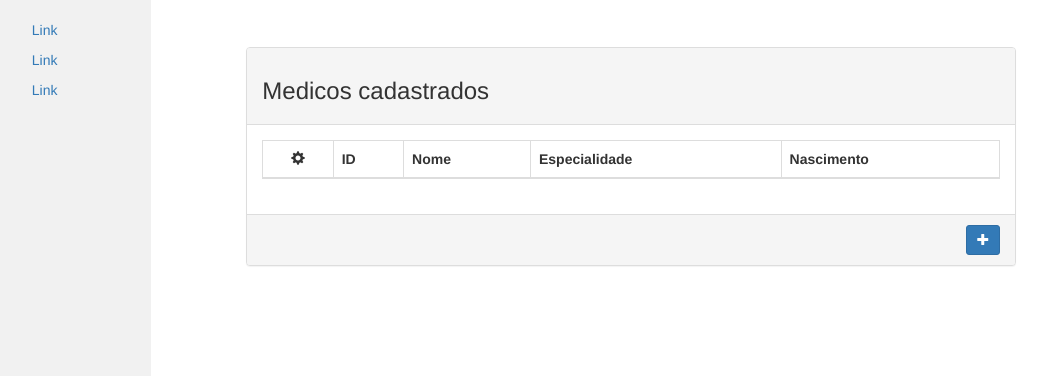
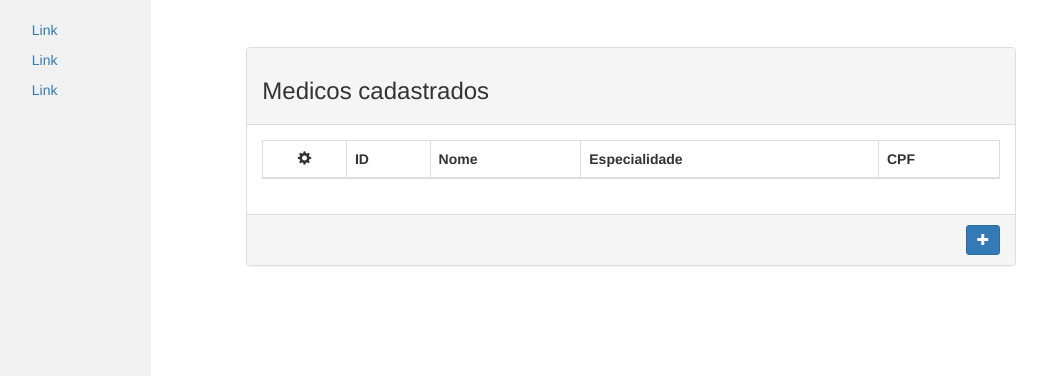
Before and after one commit to jesusadadfilho/consultorio, a Django app: page /medicos/ in a window 1280 px wide. Shown: the part 52-428 px from the top of the page, without its empty margins (62-1109 px from the left). Run offline with Django 3.2, Linux system fonts and the light colour scheme; data that the repository does not hold is empty; some libraries are stand-ins or nearby versions.

Commit message:
Update em medicos.html

```diff
--- a/classes/templates/medicos.html
+++ b/classes/templates/medicos.html
@@ -20,7 +20,7 @@
               <th class="hidden-xs">ID</th>
               <th>Nome</th>
               <th>Especialidade</th>
-              <th>Nascimento</th>
+              <th>CPF</th>
             </tr>
           </thead>
           <tbody>
@@ -33,7 +33,7 @@
               <td class="hidden-xs">{{ medico.id }}</td>
               <td>{{ medico.nome }}</td>
               <td>{{ medico.especialidade.nome }}</td>
-                <td>{{ medico.dt_nascimento }}</td>
+              <td>{{ medico.CPF }}</td>
             </tr>
             {% endfor %}
           </tbody>
```
